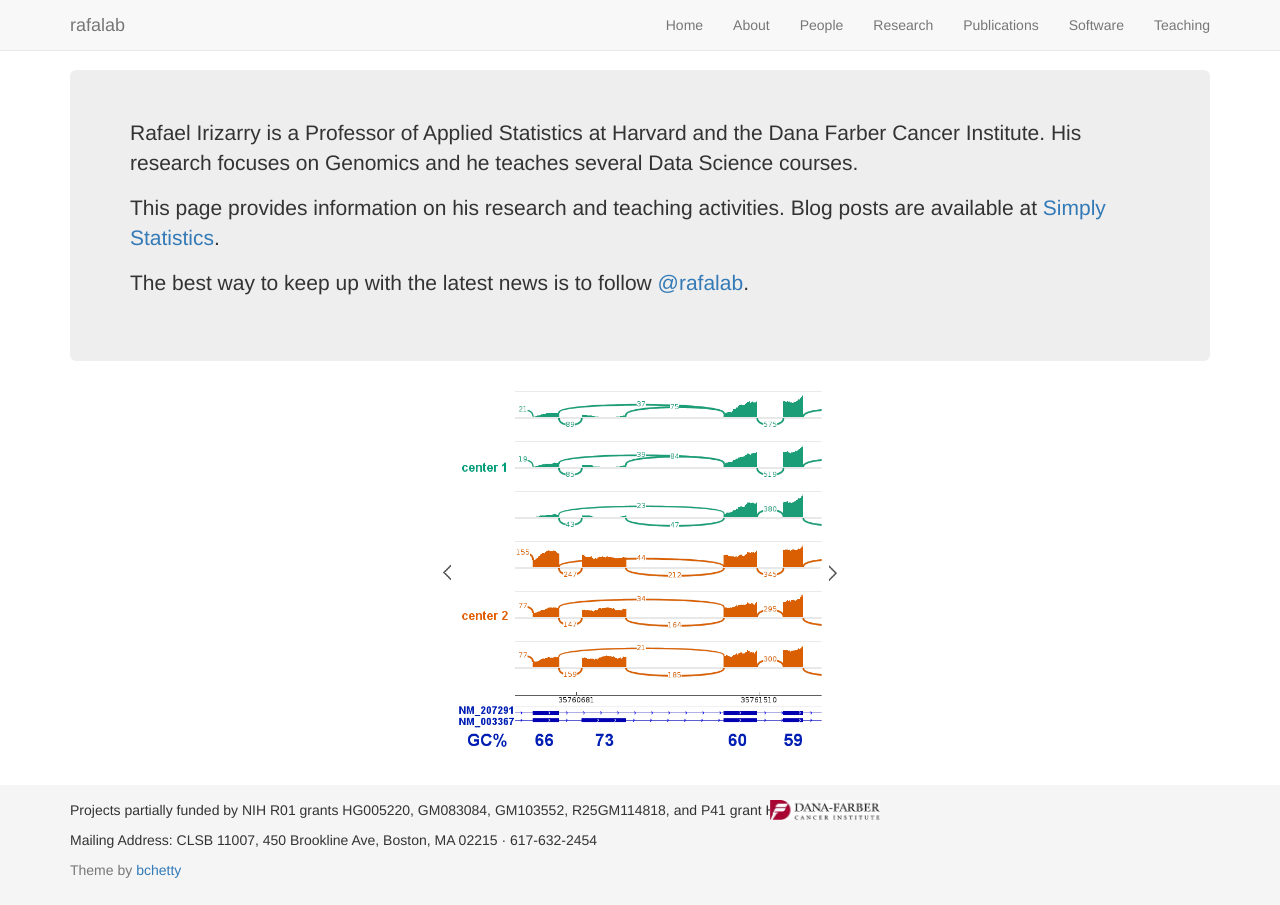
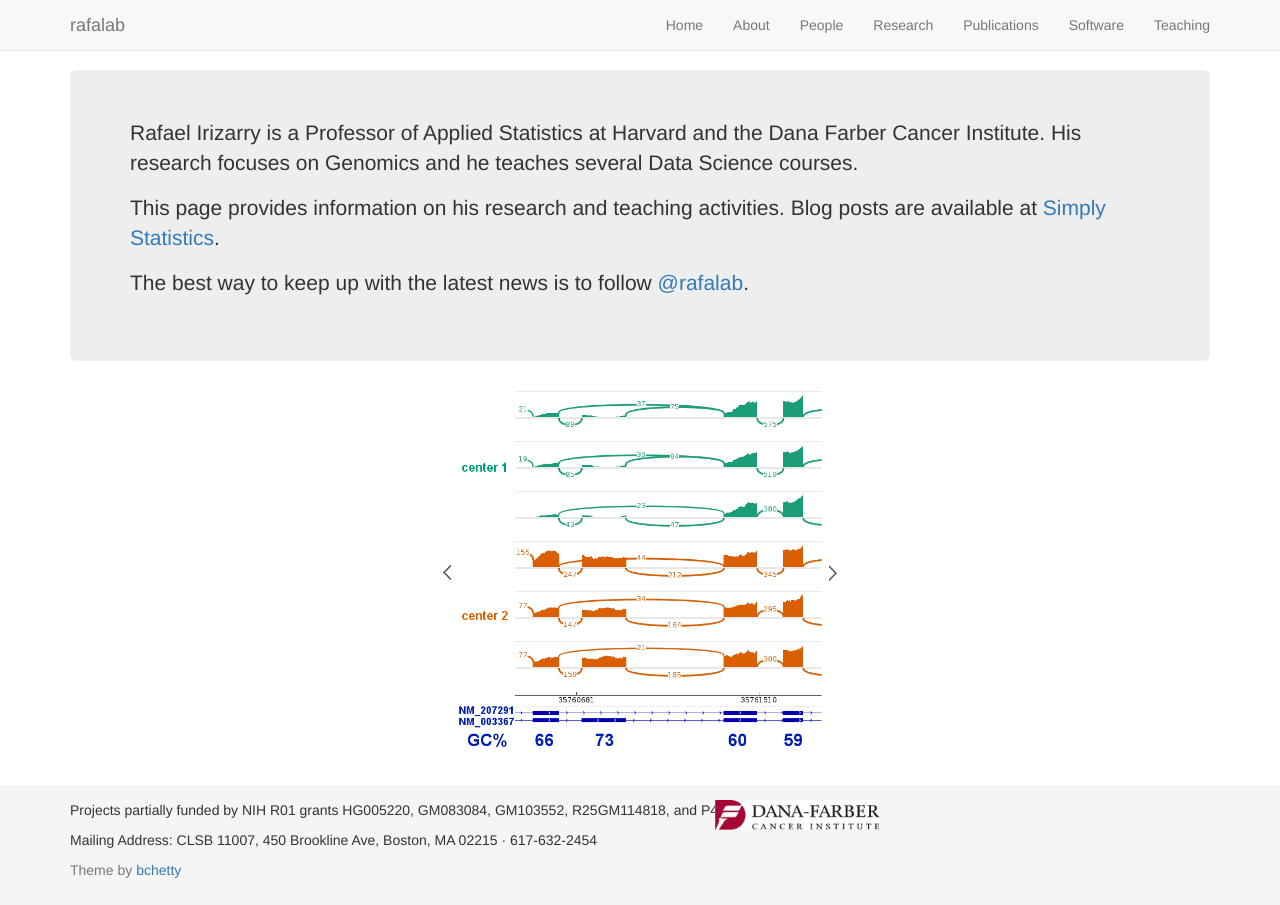
Before and after one commit to rafalab/rafalab.github.io, a Jekyll site: the page built from index.html, in a window 1280 px wide. Built offline with Jekyll 4.4.1, drawn with Linux system fonts in a browser that asks for light colours; nearby versions of some CDN libraries; the list of posts is cut into pages by our own code.

Commit message:
Update footer.html

```diff
--- a/_includes/footer.html
+++ b/_includes/footer.html
@@ -3,7 +3,7 @@
     <p>
     Projects partially funded by NIH R01 grants
   HG005220, GM083084, GM103552, R25GM114818, and P41 grant
-  HG004059 <img data-u="image" src="assets/img/DFimgFooter.jpg" style="position:absolute; right: 400px; width="10"; height="20"">
+  HG004059 <img data-u="image" src="assets/img/DFimgFooter.jpg" style="position:absolute; right: 400px; width="15"; height="30"">
 
 <p> Mailing Address: CLSB 11007, 450 Brookline Ave, Boston, MA 02215 &middot;
   617-632-2454 </p>
```
